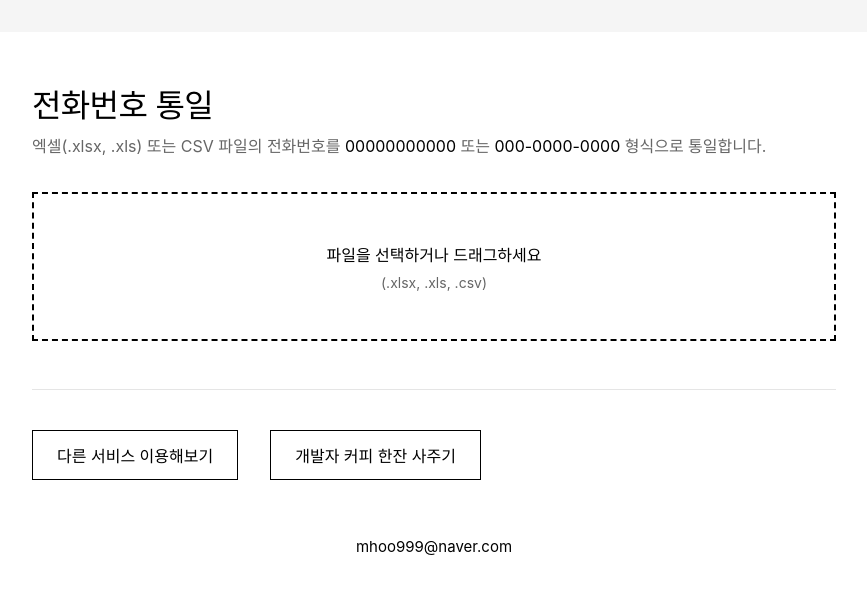
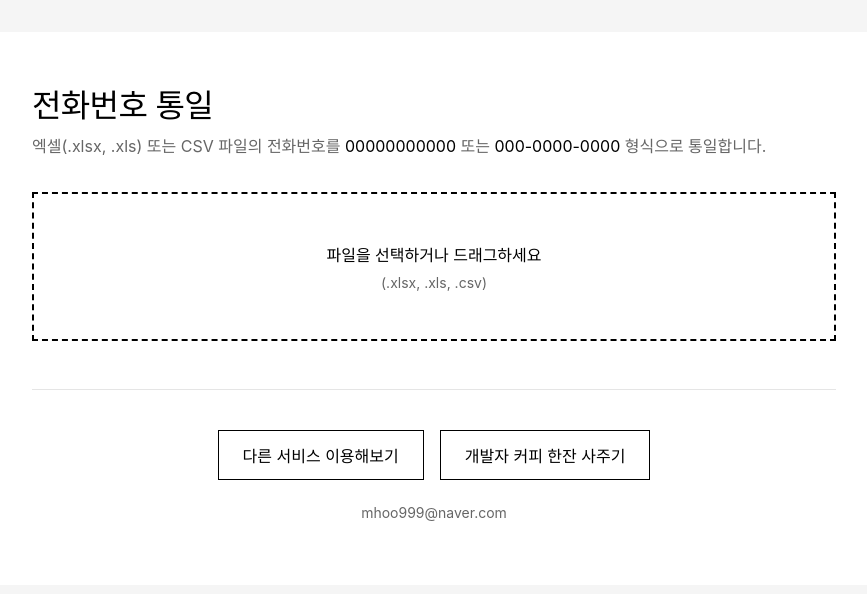
Before and after one commit to mhoo999/number-integration, a Next.js app: page / in a window 1280 px wide. Shown: the top 594 px of the page, without its empty margins (206-1073 px from the left). Built offline with nearby package versions, Linux system fonts and the light colour scheme.

Commit message:
style: 푸터 레이아웃 개선
- 버튼 가운데 정렬
- 하단 마진 축소
- 이메일 링크 제거 (텍스트만 표시)
- 푸터 섹션 레이아웃 개선

```diff
--- a/app/page.module.css
+++ b/app/page.module.css
@@ -198,33 +198,27 @@
 .buttonLink {
   text-decoration: none;
   display: inline-block;
-  margin-right: 1rem;
+}
+
+.buttonGroup {
+  display: flex;
+  gap: 1rem;
+  justify-content: center;
+  flex-wrap: wrap;
+  margin-bottom: 1.5rem;
 }
 
 .footerSection {
   margin-top: 3rem;
   padding-top: 2.5rem;
+  padding-bottom: 1rem;
   border-top: 1px solid #e5e5e5;
-  display: flex;
-  gap: 1rem;
-  flex-wrap: wrap;
+  text-align: center;
 }
 
 .emailSection {
-  margin-top: 2rem;
-  padding-top: 1.5rem;
-  text-align: center;
-}
-
-.emailLink {
-  color: #000000;
-  text-decoration: none;
-  font-size: 0.9375rem;
-  transition: opacity 0.2s;
-}
-
-.emailLink:hover {
-  opacity: 0.6;
+  color: #666666;
+  font-size: 0.875rem;
 }
 
 .previewTable {
--- a/app/page.tsx
+++ b/app/page.tsx
@@ -290,6 +290,7 @@ export default function Home() {
         )}
 
         <div className={styles.footerSection}>
+          <div className={styles.buttonGroup}>
             <a
               href="https://hoons-service-archive.vercel.app"
               target="_blank"
@@ -308,9 +309,8 @@ export default function Home() {
             </a>
           </div>
           <div className={styles.emailSection}>
-          <a href="mailto:mhoo999@naver.com" className={styles.emailLink}>
             mhoo999@naver.com
-          </a>
+          </div>
         </div>
       </div>
     </main>
```
Lines whose indentation alone changed are shown as unchanged.
